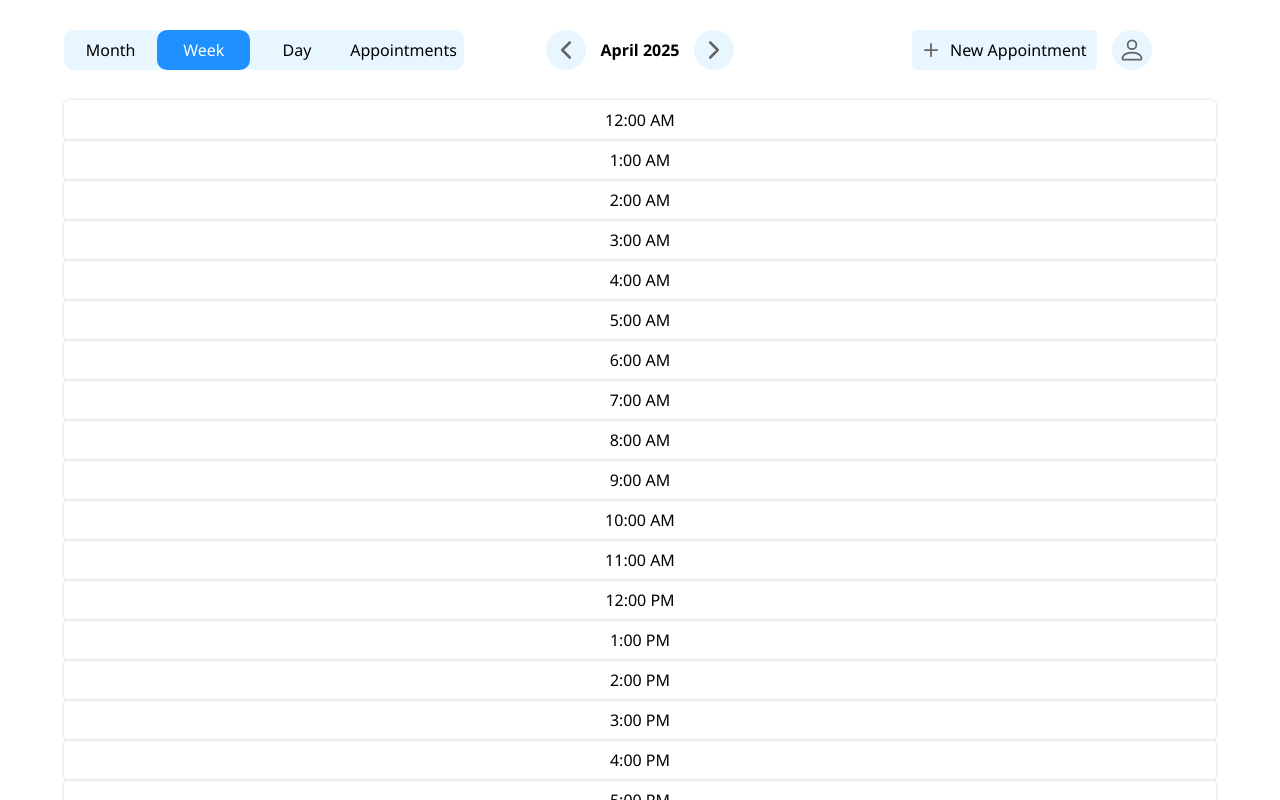
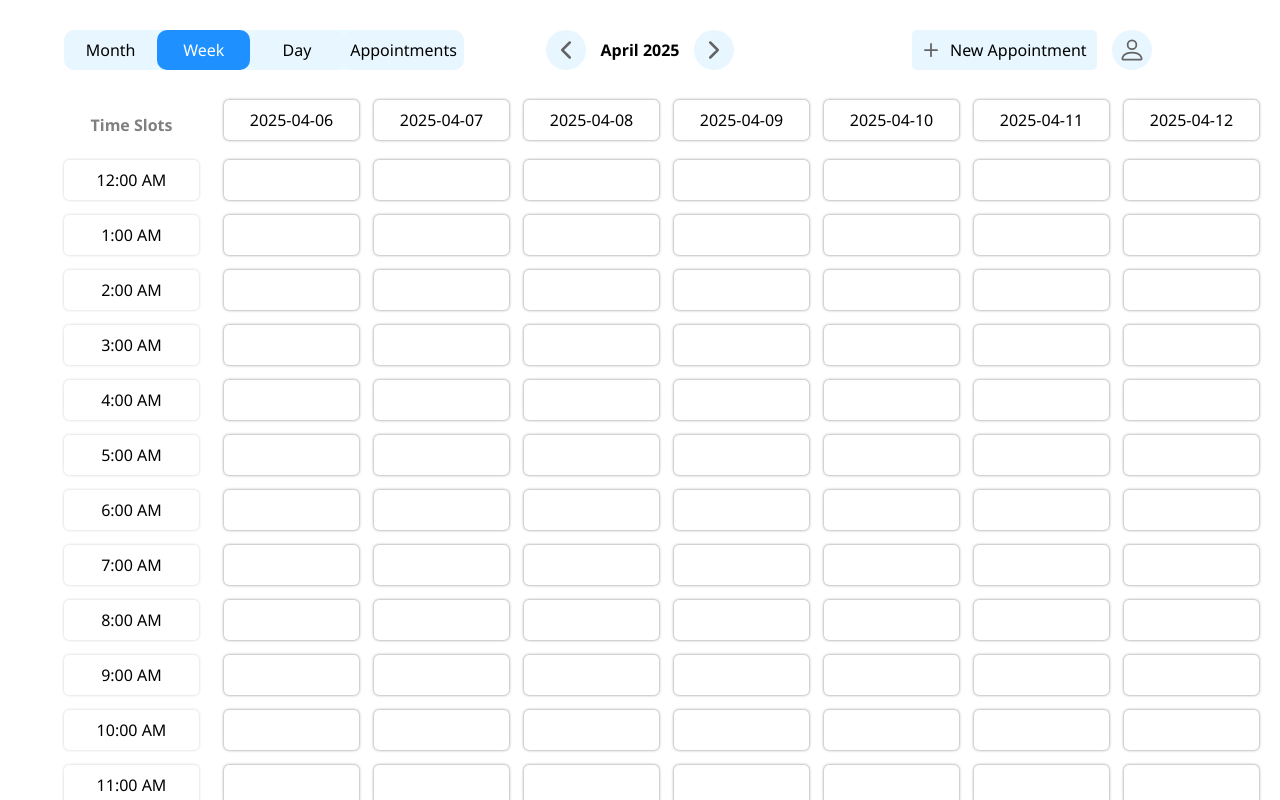
Before and after one commit to faiz-verse/React-practice, a React (Vite) app in the folder booking-app/: page /dashboard in a window 1280 px wide. Both pictures are taken after a click on the element "Week". Shown: the top 800 px of the page. Built offline with nearby package versions, Linux system fonts and the light colour scheme.

Commit message:
changes made in week.jsx and css

```diff
--- a/booking-app/src/components/Month.css
+++ b/booking-app/src/components/Month.css
@@ -88,6 +88,8 @@
     right: 8px;
     bottom: 8px;
     cursor: zoom-in;
+
+    box-shadow: 0 0 5px rgba(0, 0, 0, 0.3);
 }
 
 .appointment-info {
@@ -148,6 +150,7 @@
     height: 85%;
     width: 100%;
     font-size: 10px;
+    z-index: 10;
 }
 
 .appointment-dot{
--- a/booking-app/src/components/Week.css
+++ b/booking-app/src/components/Week.css
@@ -1,37 +1,98 @@
-/* Week.css */
-
-/* Example class for a container */
-.week-container {
-    display: flex;
-    flex-direction: column;
-    padding: 16px;
-    background-color: #f9f9f9;
+#week {
+    position: relative;
 }
 
-/* Example class for a header */
-.week-header {
-    font-size: 24px;
-    font-weight: bold;
-    margin-bottom: 12px;
-    color: #333;
+#time-slot-label {
+    height: 50px;
+    width: 135px;
+    display: flex;
+    align-items: center;
+    justify-content: center;
+
+    font-weight: 600;
+    color: gray;
 }
 
-/* Example class for a day item */
-.week-day {
-    padding: 8px;
-    margin: 4px 0;
-    border: 1px solid #ddd;
-    border-radius: 4px;
-    background-color: #fff;
-    transition: background-color 0.3s ease;
+#week-time-slots {
+    height: auto;
+    width: 135px;
+    display: grid;
+    grid-template-columns: 1, 135px;
+    gap: 15px;
+
+    position: absolute;
+    top: 60px;
+    left: 0px;
 }
 
-.week-day:hover {
-    background-color: #f0f0f0;
+.time-slot {
+    height: 50px;
+    width: 100%;
+    border-radius: 5px;
+    display: flex;
+    align-items: center;
+    justify-content: center;
+    box-shadow: 0 0 3px rgba(0, 0, 0, 0.5);
 }
 
-/* Example ID for a specific element */
-#week-highlight {
-    color: #007bff;
-    font-weight: bold;
+#week-days-header {
+    height: 40px;
+    width: fit-content;
+    display: grid;
+    grid-template-rows: 1, 1fr;
+    grid-template-columns: repeat(7, 135px);
+    gap: 15px;
+
+    position: absolute;
+    top: 0;
+    left: 160px;
 }
+
+.week-day {
+    height: 100%;
+    width: 135px;
+    border-radius: 5px;
+    display: flex;
+    align-items: center;
+    justify-content: center;
+    box-shadow: 0 0 3px rgba(0, 0, 0, 0.5);
+}
+
+#week-appointments-wrapper {
+
+    font-size: 12px;
+
+    height: fit-content;
+    width: fit-content;
+    display: grid;
+    grid-template-columns: repeat(7, 135px);
+    gap: 15px;
+
+    position: absolute;
+    top: 60px;
+    left: 160px;
+}
+
+.week-appointment {
+    height: 40px;
+    width: 135px;
+    border-radius: 5px;
+    display: flex;
+    align-items: center;
+    justify-content: center;
+    box-shadow: 0 0 3px rgba(0, 0, 0, 0.5);
+}
+
+.week-appointment.has-appointment {
+    background-color: #ecfdf5;
+    border-left: 4px solid #10b981;
+    overflow-y: auto;
+}
+
+.appointment-item {
+    background-color: #d1fae5;
+    margin-bottom: 2px;
+    padding: 2px 4px;
+    border-radius: 4px;
+    font-size: 0.8rem;
+}
--- a/booking-app/src/components/Week.jsx
+++ b/booking-app/src/components/Week.jsx
@@ -1,8 +1,10 @@
 import React from 'react'
+
+import './week.css'
 
 function Week({ currentDate, appointments }) {
 
-    function getCurrentWeekDates(date = new Date()) {
+    function getCurrentWeekDates(date = currentDate) {
         const startOfWeek = new Date(date);
         startOfWeek.setDate(date.getDate() - date.getDay()); // Sunday as start
 
@@ -19,7 +21,7 @@ function Week({ currentDate, appointments }) {
 
     const week = getCurrentWeekDates()
 
-    console.log(getCurrentWeekDates());
+    console.log(week);
 
     const timeSlots = []
     for (let hour = 0; hour < 24; hour++) {
@@ -28,9 +30,22 @@ function Week({ currentDate, appointments }) {
         timeSlots.push(`${formattedHour}:00 ${ampm}`);
     }
 
+    // to get the specific appointment
+    function getAppointmentsByDate(storedAppointments, targetDate) {
+        return storedAppointments.filter(appointment => {
+            const dateOnly = new Date(appointment.selectedDate).toISOString().slice(0, 10);
+            return dateOnly === targetDate;
+        });
+    }
+
+    console.log(timeSlots)
+
+    const currentMonth = currentDate.getMonth(); // 0-based (0 = Jan)
+    const currentYear = currentDate.getFullYear();
 
     return (
         <div id='week' className='content'>
+            <div id='time-slot-label'> Time Slots </div>
             <div id='week-time-slots'>
                 {timeSlots.map((slot, index) => (
                     <div className='time-slot' key={index}>{slot}</div>
@@ -41,6 +56,46 @@ function Week({ currentDate, appointments }) {
                     <div className='week-day' key={currentDay}>{currentDay}</div>
                 ))}
             </div>
+
+            <div id='week-appointments-wrapper'>
+                {timeSlots.map((slot) =>
+                    week.map((day) => {
+                        const matchingAppointments = appointments.filter((appt) => {
+                            const apptDate = new Date(appt.selectedDate);
+
+                            const formatted = apptDate.toLocaleString('en-US', {
+                                timeZone: appt.selectedTimezone.substring(appt.selectedTimezone.lastIndexOf(' ') + 1, appt.selectedTimezone.length) || 'Asia/Kolkata',
+                                year: 'numeric',
+                                month: '2-digit',
+                                day: '2-digit',
+                                hour: 'numeric',
+                                minute: '2-digit',
+                                hour12: true,
+                            });
+
+                            const [datePart, timePart] = formatted.split(', ');
+                            const [mm, dd, yyyy] = datePart.split('/');
+                            const formattedDate = `${yyyy}-${mm}-${dd}`;
+
+                            return formattedDate === day && timePart === slot;
+                        });
+
+                        return (
+                            <div
+                                key={`${slot}-${day}`}
+                                className={`week-appointment ${matchingAppointments.length > 0 ? 'has-appointment' : ''}`}
+                            >
+                                {matchingAppointments.map((appt, idx) => (
+                                    <div key={idx} className="appointment-item">
+                                        {appt.appointmentTitle}
+                                    </div>
+                                ))}
+                            </div>
+                        );
+                    })
+                )}
+            </div>
+
         </div>
     )
 }
```
